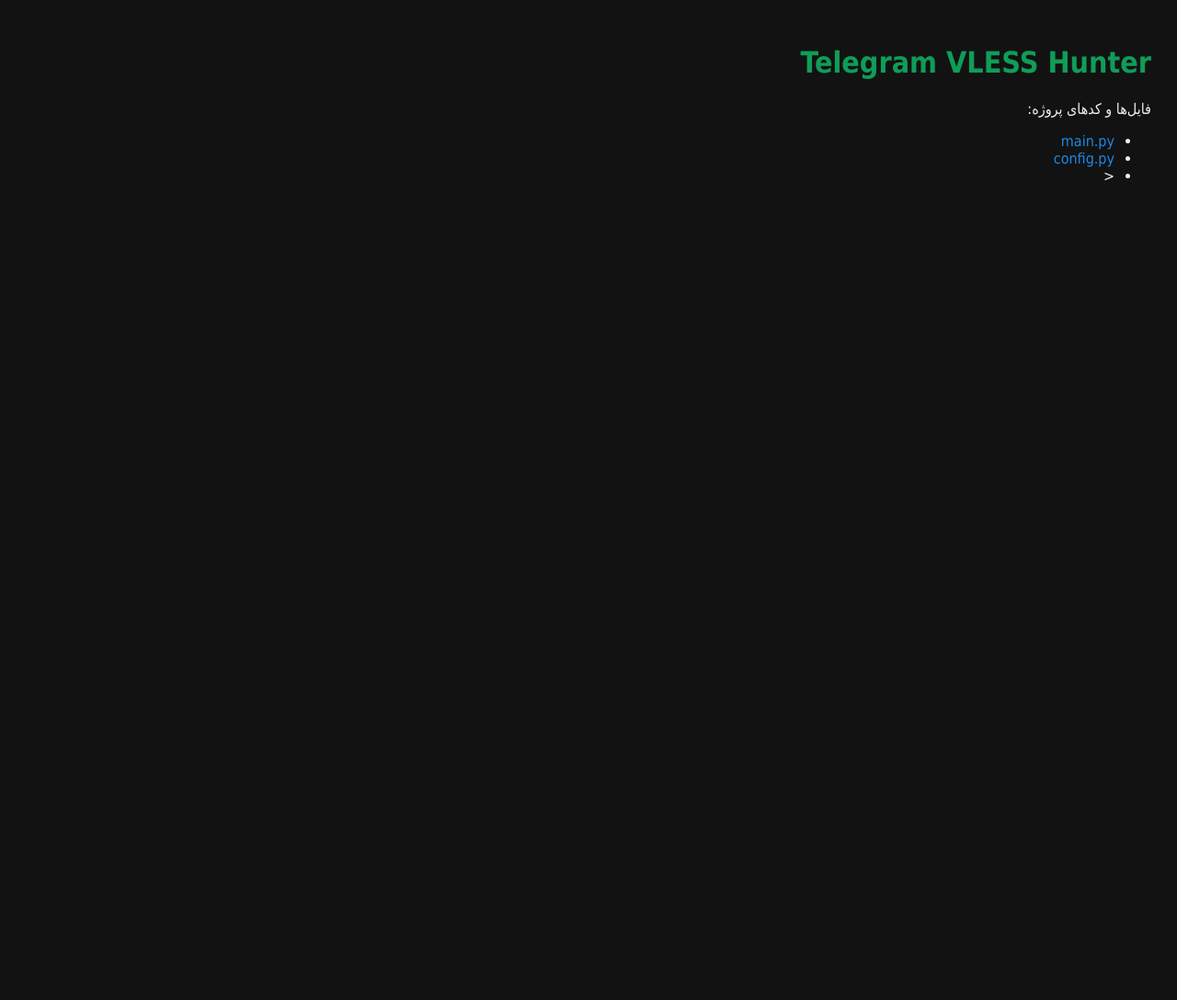
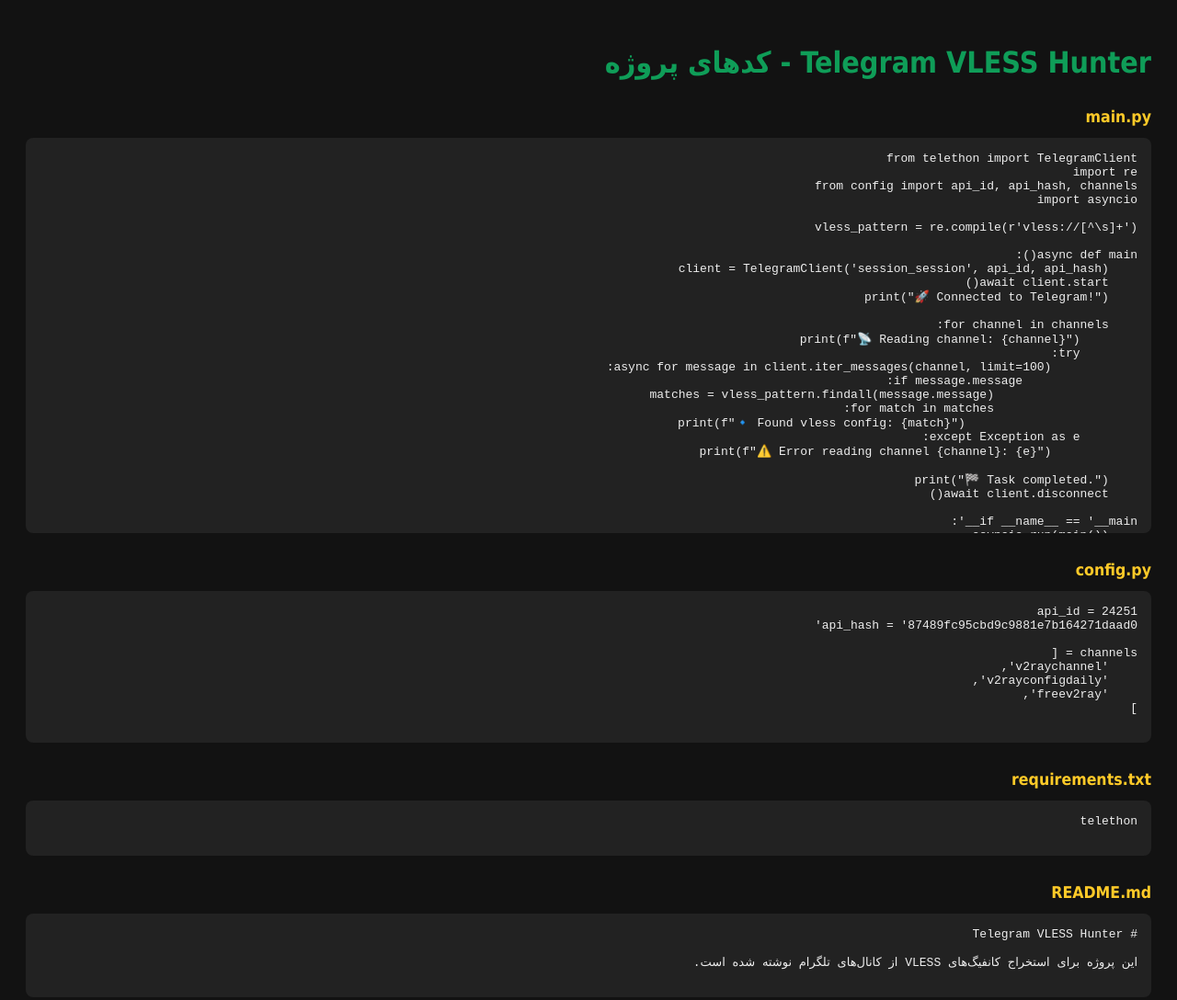
Before and after one commit to erfansh/telegram-vless-hunter, a plain HTML site: page index.html in a window 1280 px wide. Shown: the whole page at 92% size. Before the commit the page ends 800 px from the top, so only its background shows below. Drawn offline with Linux system fonts and the light colour scheme.

Commit message:
Update index.html

```diff
--- a/index.html
+++ b/index.html
@@ -6,14 +6,92 @@
     <style>
         body { font-family: Tahoma, sans-serif; direction: rtl; padding: 20px; background: #121212; color: #eee; }
         h1 { color: #0f9d58; }
-        pre { background: #222; padding: 10px; border-radius: 5px; overflow-x: auto; }
+        pre {
+            background: #222;
+            padding: 15px;
+            border-radius: 8px;
+            overflow-x: auto;
+            white-space: pre-wrap;
+            word-break: break-word;
+            user-select: text; /* قابل انتخاب و کپی */
+            max-height: 400px;
+            margin-bottom: 20px;
+        }
         a { color: #1e88e5; text-decoration: none; }
+        .filename {
+            font-weight: bold;
+            margin-top: 30px;
+            margin-bottom: 5px;
+            font-size: 1.1em;
+            color: #ffca28;
+        }
     </style>
 </head>
 <body>
-    <h1>Telegram VLESS Hunter</h1>
-    <p>فایل‌ها و کدهای پروژه:</p>
-    <ul>
-        <li><a href="main.py" target="_blank">main.py</a></li>
-        <li><a href="config.py" target="_blank">config.py</a></li>
-        <li><
+    <h1>Telegram VLESS Hunter - کدهای پروژه</h1>
+
+    <div>
+        <div class="filename">main.py</div>
+        <pre>
+from telethon import TelegramClient
+import re
+from config import api_id, api_hash, channels
+import asyncio
+
+vless_pattern = re.compile(r'vless://[^\s]+')
+
+async def main():
+    client = TelegramClient('session_session', api_id, api_hash)
+    await client.start()
+    print("🚀 Connected to Telegram!")
+
+    for channel in channels:
+        print(f"📡 Reading channel: {channel}")
+        try:
+            async for message in client.iter_messages(channel, limit=100):
+                if message.message:
+                    matches = vless_pattern.findall(message.message)
+                    for match in matches:
+                        print(f"🔹 Found vless config: {match}")
+        except Exception as e:
+            print(f"⚠️ Error reading channel {channel}: {e}")
+
+    print("🏁 Task completed.")
+    await client.disconnect()
+
+if __name__ == '__main__':
+    asyncio.run(main())
+        </pre>
+    </div>
+
+    <div>
+        <div class="filename">config.py</div>
+        <pre>
+api_id = 24251
+api_hash = '87489fc95cbd9c9881e7b164271daad0'
+
+channels = [
+    'v2raychannel',
+    'v2rayconfigdaily',
+    'freev2ray',
+]
+        </pre>
+    </div>
+
+    <div>
+        <div class="filename">requirements.txt</div>
+        <pre>
+telethon
+        </pre>
+    </div>
+
+    <div>
+        <div class="filename">README.md</div>
+        <pre>
+# Telegram VLESS Hunter
+
+این پروژه برای استخراج کانفیگ‌های VLESS از کانال‌های تلگرام نوشته شده است.
+        </pre>
+    </div>
+</body>
+</html>
```
